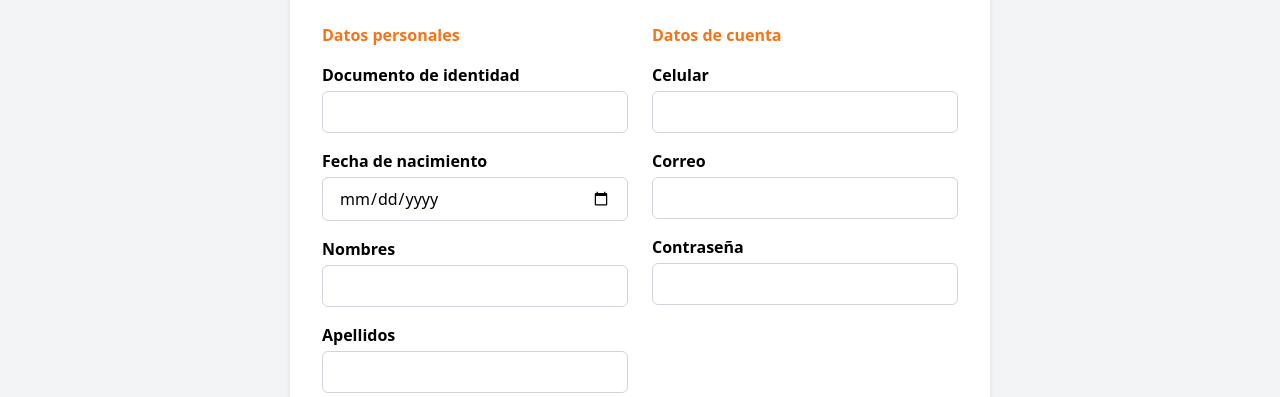
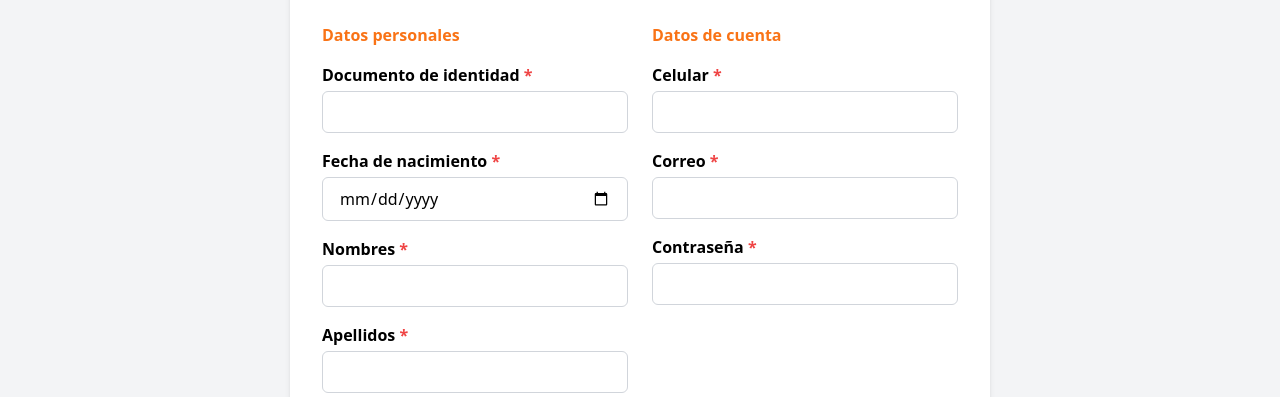
Before and after one commit to JuanLoaiza007/login-register-test, a Next.js app: page /register in a window 1280 px wide. Shown: the part 166-563 px from the top of the page. Built offline with nearby package versions, Linux system fonts and the light colour scheme.

Commit message:
feat: implement better validations in register form

```diff
--- a/src/app/register/page.jsx
+++ b/src/app/register/page.jsx
@@ -4,7 +4,9 @@ import {
   validateEmail,
   validatePassword,
   validateDocument,
-  validatePhone
+  validatePhone,
+  validateName,
+  validateLastName
 } from '@/utils/validations'
 import { useState } from 'react'
 
@@ -20,6 +22,7 @@ export default function RegisterPage() {
   })
   const { isModalOpen, turnOn } = useLoginModalState()
   const [errors, setErrors] = useState({})
+  const [showErrors, setShowErrors] = useState(false)
 
   const validateForm = () => {
     const newErrors = {}
@@ -44,6 +47,20 @@ export default function RegisterPage() {
       newErrors.phone = phoneError
     }
 
+    const firstNameError = validateName(formData.firstName)
+    if (firstNameError) {
+      newErrors.firstName = firstNameError
+    }
+
+    const lastNameError = validateLastName(formData.lastName)
+    if (lastNameError) {
+      newErrors.lastName = lastNameError
+    }
+
+    if (!formData.birthdate) {
+      newErrors.birthdate = 'La fecha de nacimiento es obligatoria.'
+    }
+
     setErrors(newErrors)
     return Object.keys(newErrors).length === 0
   }
@@ -51,18 +68,23 @@ export default function RegisterPage() {
   const handleChange = (e) => {
     const { name, value } = e.target
     setFormData((prevData) => ({ ...prevData, [name]: value }))
-    validateForm()
+
+    // Borrar el error de este campo específico al escribir
+    setErrors((prevErrors) => ({ ...prevErrors, [name]: '' }))
   }
 
-  // Función para permitir solo números en campos específicos
   const handleNumberInput = (e) => {
     const { name, value } = e.target
     const numericValue = value.replace(/\D/g, '') // Elimina caracteres no numéricos
     setFormData((prevData) => ({ ...prevData, [name]: numericValue }))
+
+    // Borrar el error de este campo específico al escribir
+    setErrors((prevErrors) => ({ ...prevErrors, [name]: '' }))
   }
 
   const handleSubmit = (e) => {
     e.preventDefault()
+    setShowErrors(true)
     if (validateForm()) {
       console.log('Formulario válido:', formData)
     }
@@ -81,22 +103,23 @@ export default function RegisterPage() {
                 </p>
                 <div className='mb-4'>
                   <label className='block font-semibold mb-1'>
-                    Documento de identidad
+                    Documento de identidad{' '}
+                    <span className='text-red-500'>*</span>
                   </label>
                   <input
                     type='text'
                     name='id'
                     value={formData.id}
-                    onChange={handleNumberInput} // Solo permite números
+                    onChange={handleNumberInput}
                     className='w-full px-4 py-2 border border-gray-300 rounded-md focus:outline-none'
                   />
-                  {errors.id && (
+                  {showErrors && errors.id && (
                     <p className='text-red-500 text-xs mt-1'>{errors.id}</p>
                   )}
                 </div>
                 <div className='mb-4'>
                   <label className='block font-semibold mb-1'>
-                    Fecha de nacimiento
+                    Fecha de nacimiento <span className='text-red-500'>*</span>
                   </label>
                   <input
                     type='date'
@@ -105,9 +128,16 @@ export default function RegisterPage() {
                     onChange={handleChange}
                     className='w-full px-4 py-2 border border-gray-300 rounded-md focus:outline-none'
                   />
+                  {showErrors && errors.birthdate && (
+                    <p className='text-red-500 text-xs mt-1'>
+                      {errors.birthdate}
+                    </p>
+                  )}
                 </div>
                 <div className='mb-4'>
-                  <label className='block font-semibold mb-1'>Nombres</label>
+                  <label className='block font-semibold mb-1'>
+                    Nombres <span className='text-red-500'>*</span>
+                  </label>
                   <input
                     type='text'
                     name='firstName'
@@ -115,9 +145,16 @@ export default function RegisterPage() {
                     onChange={handleChange}
                     className='w-full px-4 py-2 border border-gray-300 rounded-md focus:outline-none'
                   />
+                  {showErrors && errors.firstName && (
+                    <p className='text-red-500 text-xs mt-1'>
+                      {errors.firstName}
+                    </p>
+                  )}
                 </div>
                 <div className='mb-4'>
-                  <label className='block font-semibold mb-1'>Apellidos</label>
+                  <label className='block font-semibold mb-1'>
+                    Apellidos <span className='text-red-500'>*</span>
+                  </label>
                   <input
                     type='text'
                     name='lastName'
@@ -125,6 +162,11 @@ export default function RegisterPage() {
                     onChange={handleChange}
                     className='w-full px-4 py-2 border border-gray-300 rounded-md focus:outline-none'
                   />
+                  {showErrors && errors.lastName && (
+                    <p className='text-red-500 text-xs mt-1'>
+                      {errors.lastName}
+                    </p>
+                  )}
                 </div>
               </div>
               <div>
@@ -132,20 +174,24 @@ export default function RegisterPage() {
                   Datos de cuenta
                 </p>
                 <div className='mb-4'>
-                  <label className='block font-semibold mb-1'>Celular</label>
+                  <label className='block font-semibold mb-1'>
+                    Celular <span className='text-red-500'>*</span>
+                  </label>
                   <input
                     type='text'
                     name='phone'
                     value={formData.phone}
-                    onChange={handleNumberInput} // Solo permite números
+                    onChange={handleNumberInput}
                     className='w-full px-4 py-2 border border-gray-300 rounded-md focus:outline-none'
                   />
-                  {errors.phone && (
+                  {showErrors && errors.phone && (
                     <p className='text-red-500 text-xs mt-1'>{errors.phone}</p>
                   )}
                 </div>
                 <div className='mb-4'>
-                  <label className='block font-semibold mb-1'>Correo</label>
+                  <label className='block font-semibold mb-1'>
+                    Correo <span className='text-red-500'>*</span>
+                  </label>
                   <input
                     type='email'
                     name='email'
@@ -153,12 +199,14 @@ export default function RegisterPage() {
                     onChange={handleChange}
                     className='w-full px-4 py-2 border border-gray-300 rounded-md focus:outline-none'
                   />
-                  {errors.email && (
+                  {showErrors && errors.email && (
                     <p className='text-red-500 text-xs mt-1'>{errors.email}</p>
                   )}
                 </div>
                 <div className='mb-4'>
-                  <label className='block font-semibold mb-1'>Contraseña</label>
+                  <label className='block font-semibold mb-1'>
+                    Contraseña <span className='text-red-500'>*</span>
+                  </label>
                   <input
                     type='password'
                     name='password'
@@ -166,7 +214,7 @@ export default function RegisterPage() {
                     onChange={handleChange}
                     className='w-full px-4 py-2 border border-gray-300 rounded-md focus:outline-none'
                   />
-                  {errors.password && (
+                  {showErrors && errors.password && (
                     <p className='text-red-500 text-xs mt-1'>
                       {errors.password}
                     </p>
--- a/src/utils/validations.js
+++ b/src/utils/validations.js
@@ -49,6 +49,9 @@ export const validatePhone = (value) => {
 }
 
 export const validateName = (value) => {
+  if (!value || value.trim().length === 0) {
+    return 'El nombre no puede estar vacío.'
+  }
   if (value.length > maxNameLength) {
     return `El nombre no puede tener más de ${maxNameLength} caracteres.`
   }
@@ -56,6 +59,9 @@ export const validateName = (value) => {
 }
 
 export const validateLastName = (value) => {
+  if (!value || value.trim().length === 0) {
+    return 'El apellido no puede estar vacío.'
+  }
   if (value.length > maxNameLength) {
     return `El apellido no puede tener más de ${maxNameLength} caracteres.`
   }
```
